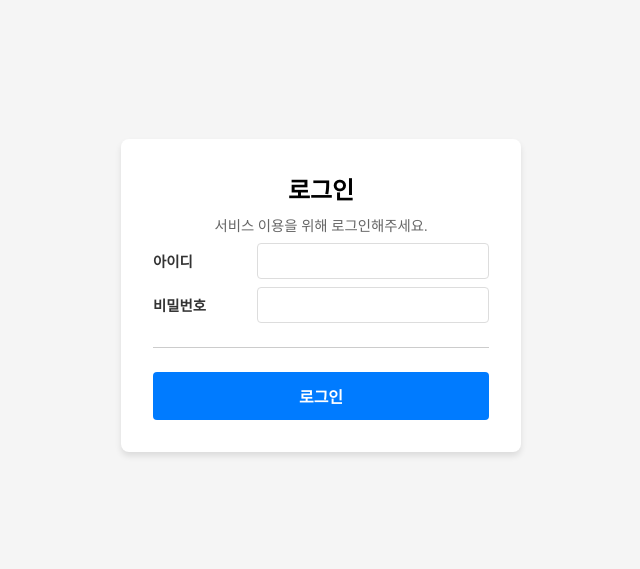
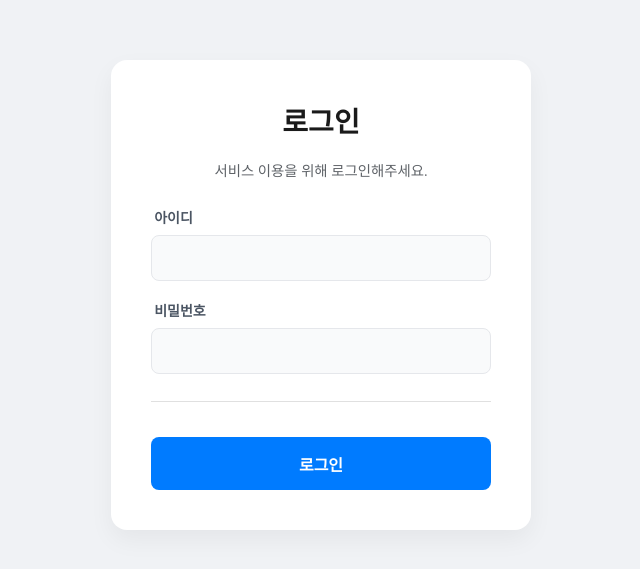
Before and after one commit to ghtak/react_base, a React (Vite) app: page /login in a window 1280 px wide. Shown: the part 105-674 px from the top of the page, without its empty margins (319-959 px from the left). Built offline with nearby package versions, Linux system fonts and the light colour scheme.

Commit message:
feat: enhance LoginPage styles for improved UI consistency

```diff
--- a/src/features/auth/pages/LoginPage.module.scss
+++ b/src/features/auth/pages/LoginPage.module.scss
@@ -3,81 +3,87 @@
   justify-content: center;
   align-items: center;
   min-height: 100vh;
-  background-color: #f5f5f5;
+  background-color: #f0f2f5;
 }
 
 .card {
   width: 100%;
-  max-width: 400px;
-  padding: 2rem;
+  max-width: 420px;
+  padding: 2.5rem;
   background-color: #ffffff;
-  border-radius: 8px;
-  box-shadow: 0 4px 6px rgba(0, 0, 0, 0.1);
+  border-radius: 16px;
+  box-shadow: 0 10px 25px rgba(0, 0, 0, 0.05);
   text-align: center;
   display: flex;
   flex-direction: column; // 내부 요소 세로 정렬
-  gap: 0.5rem; // 요소 간 간격
+  gap: 1.2rem; // 요소 간 간격
 
   h1 {
     margin: 0;
     text-align: center;
-    font-size: 1.5rem;
+    font-size: 1.75rem;
+    color: #1a1a1a;
   }
 
   p {
     margin: 0;
     text-align: center;
-    color: #666;
+    color: #5f6368;
     font-size: 0.9rem;
+    margin-bottom: 0.5rem;
   }
 
   hr {
     height: 1px;
-    background-color: #ccc;
+    background-color: #e0e0e0;
     border: 0;
-    margin: 1rem 0
+    margin: 0.5rem 0;
   }
 }
 
 .inputGroup {
   display: flex;
-  flex-direction: row; // 라벨과 인풋을 세로로 배치
+  flex-direction: column; // 라벨과 인풋을 세로로 배치
   gap: 0.5rem;
-  align-items: center;
+  align-items: stretch;
+  text-align: left;
 
   label {
     font-weight: 600;
-    font-size: 0.9rem;
-    color: #333;
-    width: 6rem;
-    text-align: left;
+    font-size: 0.875rem;
+    color: #4b5563;
+    margin-left: 0.2rem;
   }
 
   input {
-    flex: 1;
-    padding: 0.5rem;
-    border: 1px solid #ddd;
-    border-radius: 4px;
+    padding: 0.8rem;
+    border: 1px solid #e5e7eb;
+    border-radius: 8px;
+    background-color: #f9fafb;
     font-size: 1rem;
     outline: none;
+    transition: all 0.2s ease-in-out;
 
     &:focus {
       border-color: #007bff; // 포커스 시 색상 변경
+      background-color: #ffffff;
+      box-shadow: 0 0 0 3px rgba(0, 123, 255, 0.1);
     }
   }
 }
 
 .button {
   width: 100%; // 버튼을 카드 너비에 맞춤
-  padding: 0.75rem;
+  padding: 0.9rem;
   background-color: #007bff;
   color: white;
   border: none;
-  border-radius: 4px;
+  border-radius: 8px;
   font-size: 1rem;
   font-weight: bold;
   cursor: pointer;
   transition: background-color 0.2s;
+  margin-top: 0.5rem;
 
   &:hover {
     background-color: #0056b3;
```
